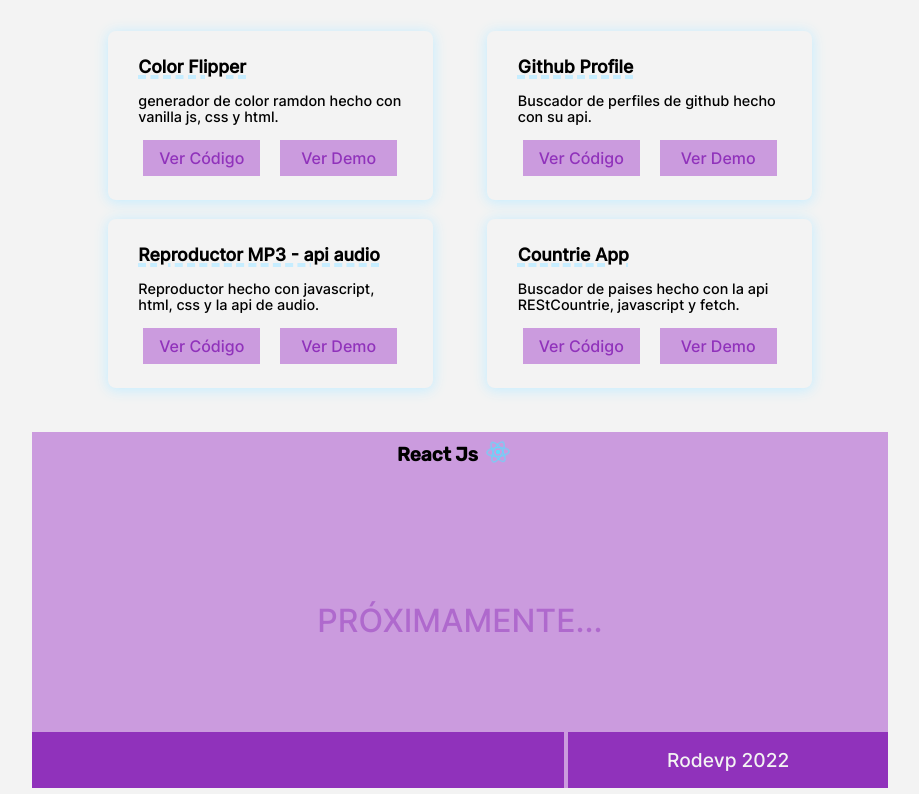
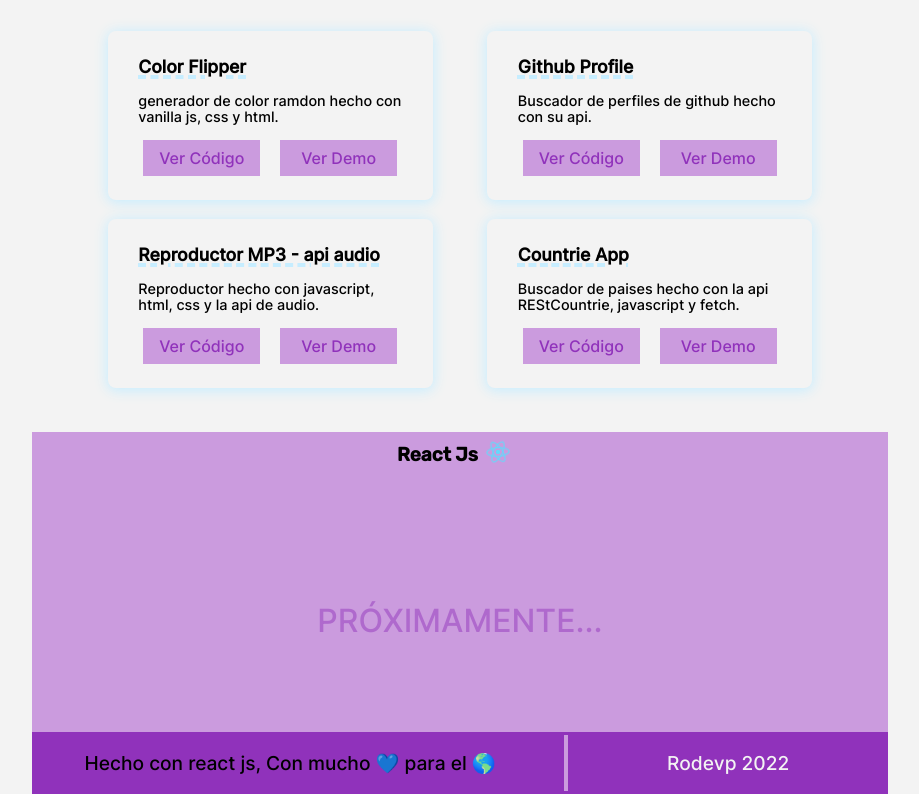
Before and after one commit to Rodevp/portfolio-rodevp, a React (Vite) app in the folder web/: page / in a window 1280 px wide. Shown: the part 1633-2427 px from the top of the page, without its empty margins (180-1099 px from the left). Built offline with nearby package versions, Linux system fonts and the light colour scheme.

Commit message:
creando texto del footer

```diff
--- a/web/src/footer/Footer.jsx
+++ b/web/src/footer/Footer.jsx
@@ -4,8 +4,9 @@ function Footer() {
 
     return (
         <footer className={classesFooter.footer} id='footer'>
-            <div className={classesFooter.network}>
-            </div>
+            <p className={classesFooter.other}>
+                Hecho con react js, Con mucho 💙 para el 🌎
+            </p>
             <div className={classesFooter.copy_content}>
                 <p>
                     Rodevp 2022
--- a/web/src/footer/footer.module.css
+++ b/web/src/footer/footer.module.css
@@ -5,28 +5,14 @@
     background-color: var(--color-purple-border-card);
 }
 
-.network {
+.other {
     width: 80%;
     padding: 1em 0;
     display: flex;
-    align-items: center;
-    justify-content: space-evenly;
-}
-
-.network_item {
-    width: 50px;
-    height: 50px;
-    padding: 0.8em 0;
-    display: inline-flex;
+    font-size: 1.2rem;
+    display: flex;
     justify-content: center;
-    border-radius: 50%;
-    border: 2px solid var(--color-purple-btn);
-    cursor: pointer;
-    transition: background 0.2s linear;
-}
-
-.network_item:hover {
-    background-color: var(--background);
+    font-family: var(--font);
 }
 
 .copy_content {
```
